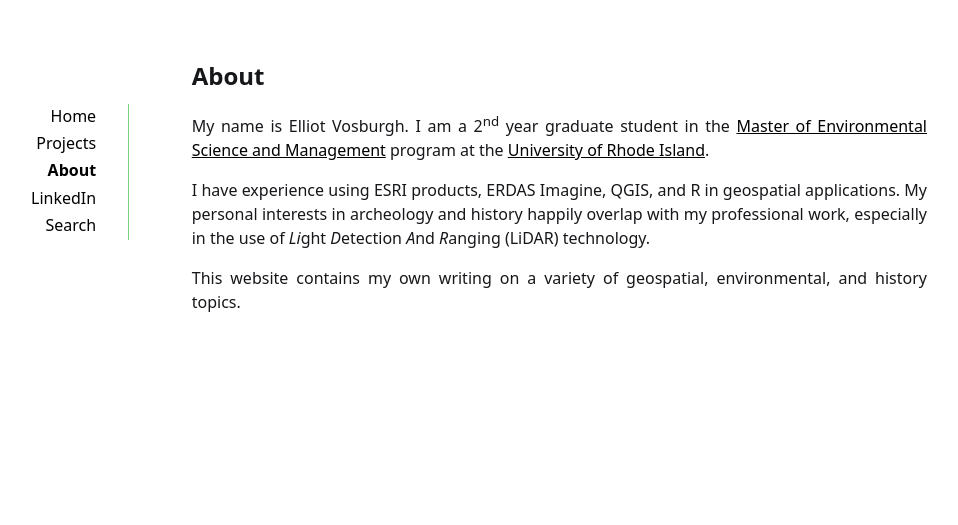
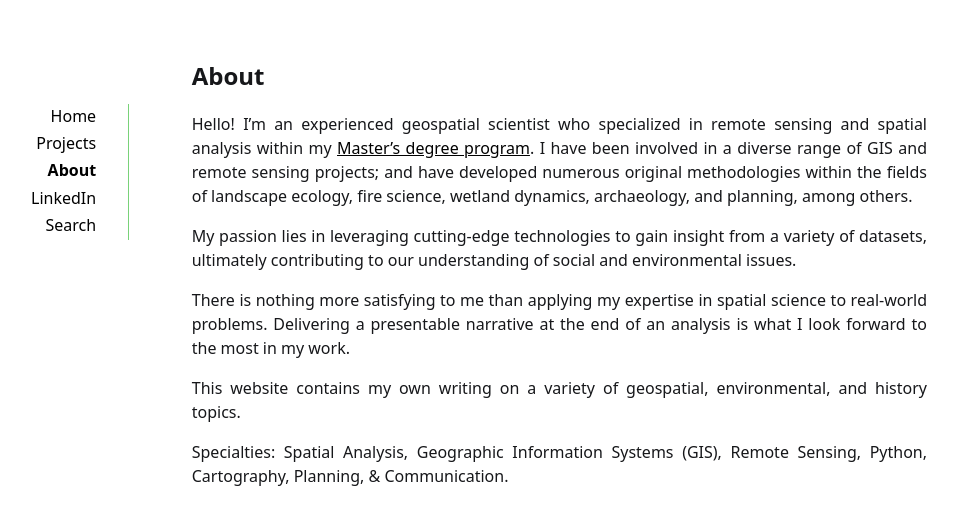
Before and after one commit to e-vos/e-vos.github.io, a Jekyll site: the page built from _pages/about.md, in a window 1280 px wide. Shown: the top 525 px of the page, without its empty margins (161-1119 px from the left). Built offline with Jekyll 4.4.1, drawn with Linux system fonts in a browser that asks for light colours.

Commit message:
Update about.md

```diff
--- a/_pages/about.md
+++ b/_pages/about.md
@@ -3,11 +3,17 @@ layout: page
 title: About
 ---
 
-My name is Elliot Vosburgh. I am a 2<sup>nd</sup> year graduate student in the [Master of Environmental Science and Management](https://web.uri.edu/cels/academics/mesm/remote-sensing-and-spatial-analysis/) program at the [University of Rhode Island](https://web.uri.edu/cels/).
+Hello! I'm an experienced geospatial scientist who specialized in remote sensing and spatial analysis within my [Master's degree program](https://web.uri.edu/cels/academics/mesm/remote-sensing-and-spatial-analysis/). I have been involved in a diverse range of GIS and remote sensing projects; and have developed numerous original methodologies within the fields of landscape ecology, fire science, wetland dynamics, archaeology, and planning, among others.
 {: style="text-align: justify"}
 
-I have experience using ESRI products, ERDAS Imagine, QGIS, and R in geospatial applications. My personal interests in archeology and history happily overlap with my professional work, especially in the use of *Li*ght *D*etection *A*nd *R*anging (LiDAR) technology.
+My passion lies in leveraging cutting-edge technologies to gain insight from a variety of datasets, ultimately contributing to our understanding of social and environmental issues.
+{: style="text-align: justify"}
+
+There is nothing more satisfying to me than applying my expertise in spatial science to real-world problems. Delivering a presentable narrative at the end of an analysis is what I look forward to the most in my work.
 {: style="text-align: justify"}
 
 This website contains my own writing on a variety of geospatial, environmental, and history topics.
 {: style="text-align: justify"}
+
+Specialties: Spatial Analysis, Geographic Information Systems (GIS), Remote Sensing, Python, Cartography, Planning, & Communication.
+{: style="text-align: justify"}
```
